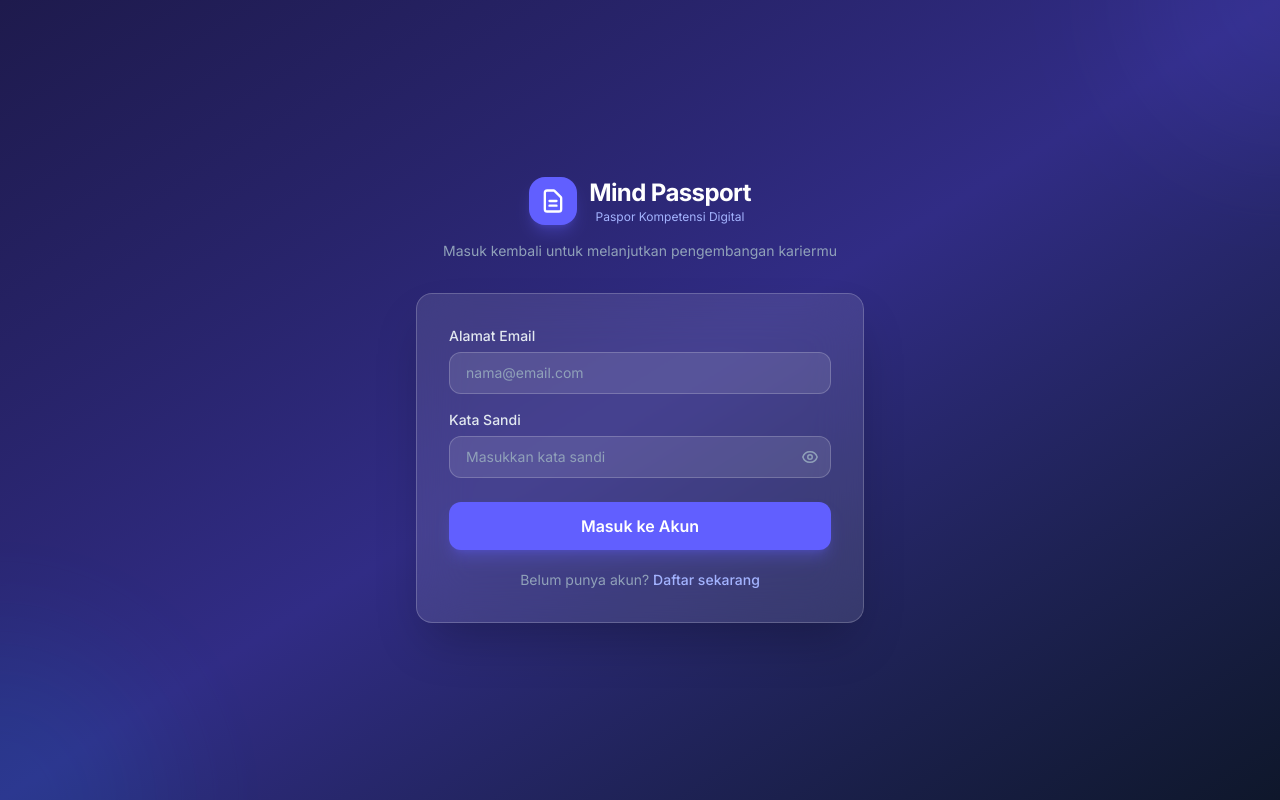
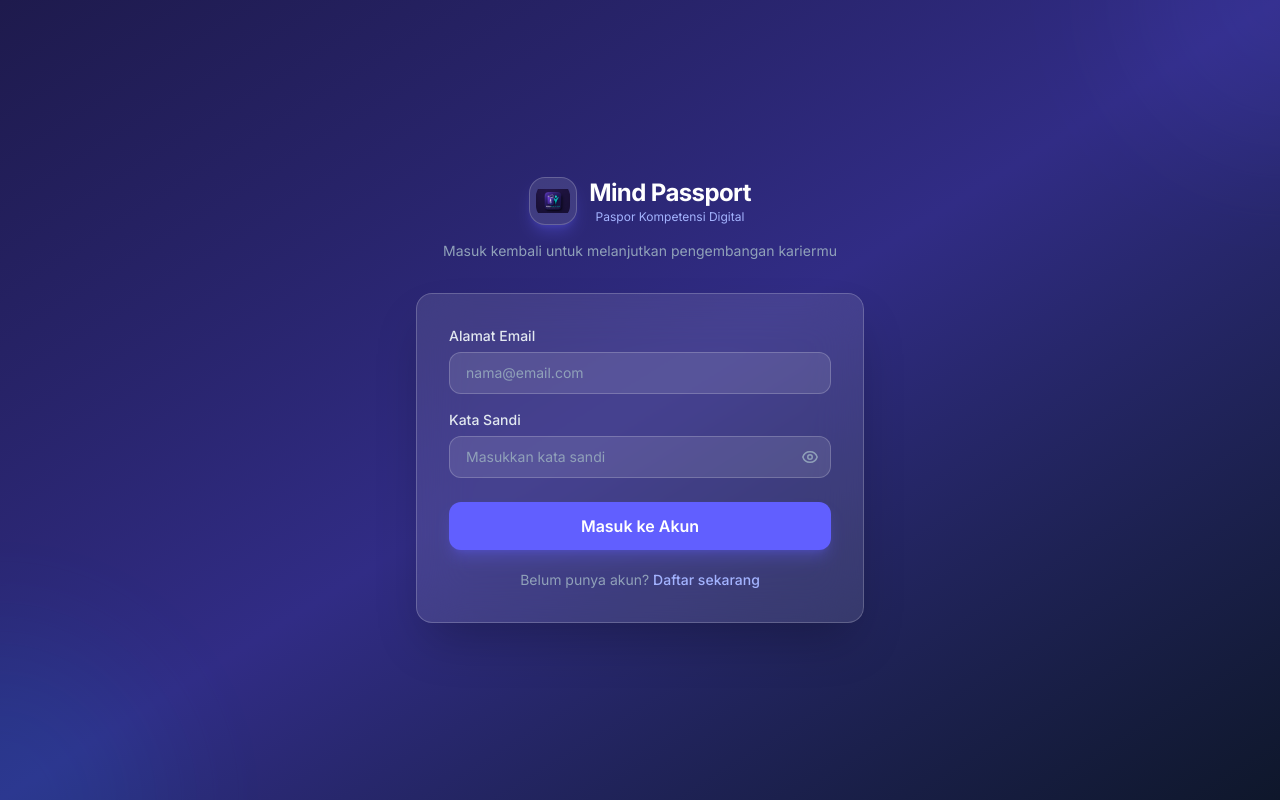
Before and after one commit to awanbadut/MindPasport, a Next.js app: page /login in a window 1280 px wide. Built offline with nearby package versions, Linux system fonts and the light colour scheme; no server answers.

Commit message:
feat: integrasikan logo custom (public/logo.png) ke seluruh antarmuka aplikasi (Sidebar, Landing Page, Login, Register, & Paspor)

```diff
--- a/src/app/(auth)/login/page.tsx
+++ b/src/app/(auth)/login/page.tsx
@@ -56,10 +56,8 @@ export default function LoginPage() {
         {/* Header / Logo */}
         <div className="text-center mb-8">
           <div className="inline-flex items-center gap-3 mb-4">
-            <div className="w-12 h-12 bg-indigo-500 rounded-2xl flex items-center justify-center shadow-lg shadow-indigo-500/30">
-              <svg className="w-7 h-7 text-white" fill="none" stroke="currentColor" viewBox="0 0 24 24">
-                <path strokeLinecap="round" strokeLinejoin="round" strokeWidth={2} d="M9 12h6m-6 4h6m2 5H7a2 2 0 01-2-2V5a2 2 0 012-2h5.586a1 1 0 01.707.293l5.414 5.414a1 1 0 01.293.707V19a2 2 0 01-2 2z" />
-              </svg>
+            <div className="w-12 h-12 bg-white/10 p-1.5 rounded-2xl flex items-center justify-center shadow-lg shadow-indigo-500/30 border border-white/20">
+              <img src="/logo.png" alt="Mind Passport Logo" className="w-full h-full object-contain rounded-xl" />
             </div>
             <div>
               <h1 className="text-2xl font-bold text-white tracking-tight">Mind Passport</h1>
--- a/src/app/(auth)/register/page.tsx
+++ b/src/app/(auth)/register/page.tsx
@@ -72,10 +72,8 @@ export default function RegisterPage() {
       <div className="relative w-full max-w-md">
         <div className="text-center mb-8">
           <div className="inline-flex items-center gap-3 mb-4">
-            <div className="w-12 h-12 bg-indigo-500 rounded-2xl flex items-center justify-center shadow-lg shadow-indigo-500/30">
-              <svg className="w-7 h-7 text-white" fill="none" stroke="currentColor" viewBox="0 0 24 24">
-                <path strokeLinecap="round" strokeLinejoin="round" strokeWidth={2} d="M9 12h6m-6 4h6m2 5H7a2 2 0 01-2-2V5a2 2 0 012-2h5.586a1 1 0 01.707.293l5.414 5.414a1 1 0 01.293.707V19a2 2 0 01-2 2z" />
-              </svg>
+            <div className="w-12 h-12 bg-white/10 p-1.5 rounded-2xl flex items-center justify-center shadow-lg shadow-indigo-500/30 border border-white/20">
+              <img src="/logo.png" alt="Mind Passport Logo" className="w-full h-full object-contain rounded-xl" />
             </div>
             <div>
               <h1 className="text-2xl font-bold text-white tracking-tight">Mind Passport</h1>
--- a/src/app/(dashboard)/passport/page.tsx
+++ b/src/app/(dashboard)/passport/page.tsx
@@ -188,13 +188,16 @@ export default function CompetencyPassportPage() {
             <div className="absolute bottom-0 left-0 w-64 h-64 bg-sky-500 rounded-full opacity-10 blur-3xl pointer-events-none print:hidden" />
 
             <div className="flex justify-between items-start border-b border-indigo-800/60 pb-6 print:border-neutral-300">
-              <div className="space-y-1">
+              <div className="flex items-center gap-3">
+                <img src="/logo.png" alt="Mind Passport Logo" className="w-10 h-10 object-contain rounded-lg" />
+                <div className="space-y-0.5">
                   <span className="text-xs font-bold text-indigo-300 tracking-widest uppercase print:text-neutral-500">
                     Mind Passport
                   </span>
                   <h2 className="text-xl sm:text-2xl font-black tracking-tight print:text-black">
                     PASPOR KOMPETENSI DIGITAL
                   </h2>
+                </div>
               </div>
               <div className="text-right">
                 <span className="text-xs text-indigo-400 print:text-neutral-400">PASSPORT NO.</span>
--- a/src/app/page.tsx
+++ b/src/app/page.tsx
@@ -15,10 +15,8 @@ export default async function LandingPage() {
       {/* Header / Navbar */}
       <header className="relative max-w-7xl mx-auto w-full px-6 py-6 flex items-center justify-between z-20 border-b border-white/5">
         <div className="flex items-center gap-2">
-          <div className="w-8 h-8 rounded-lg bg-gradient-to-br from-indigo-500 to-purple-600 flex items-center justify-center shadow-lg shadow-indigo-500/20">
-            <svg className="w-4 h-4 text-white" fill="none" stroke="currentColor" viewBox="0 0 24 24">
-              <path strokeLinecap="round" strokeLinejoin="round" strokeWidth={2.5} d="M9 12l2 2 4-4M7.835 4.697a3.42 3.42 0 001.946-.806 3.42 3.42 0 014.438 0 3.42 3.42 0 001.946.806 3.42 3.42 0 013.138 3.138 3.42 3.42 0 00.806 1.946 3.42 3.42 0 010 4.438 3.42 3.42 0 00-.806 1.946 3.42 3.42 0 01-3.138 3.138 3.42 3.42 0 00-1.946.806 3.42 3.42 0 01-4.438 0 3.42 3.42 0 00-1.946-.806 3.42 3.42 0 01-3.138-3.138 3.42 3.42 0 00-.806-1.946 3.42 3.42 0 010-4.438 3.42 3.42 0 00.806-1.946 3.42 3.42 0 013.138-3.138z" />
-            </svg>
+          <div className="w-9 h-9 rounded-xl bg-white/10 p-1 flex items-center justify-center shadow-lg shadow-indigo-500/20 border border-white/10">
+            <img src="/logo.png" alt="Mind Passport Logo" className="w-full h-full object-contain rounded-lg" />
           </div>
           <span className="font-extrabold text-lg text-white leading-none tracking-tight">
             Mind Passport
--- a/src/app/passport/[slug]/page.tsx
+++ b/src/app/passport/[slug]/page.tsx
@@ -109,10 +109,8 @@ export default function PublicPassportPage({
         {/* Branding header */}
         <div className="text-center space-y-2">
           <div className="inline-flex items-center gap-2">
-            <div className="w-8 h-8 bg-indigo-500 rounded-lg flex items-center justify-center">
-              <svg className="w-5 h-5 text-white" fill="none" stroke="currentColor" viewBox="0 0 24 24">
-                <path strokeLinecap="round" strokeLinejoin="round" strokeWidth={2} d="M9 12h6m-6 4h6m2 5H7a2 2 0 01-2-2V5a2 2 0 012-2h5.586a1 1 0 01.707.293l5.414 5.414a1 1 0 01.293.707V19a2 2 0 01-2 2z" />
-              </svg>
+            <div className="w-8 h-8 rounded-lg bg-neutral-100 border border-neutral-200 p-0.5 flex items-center justify-center">
+              <img src="/logo.png" alt="Mind Passport Logo" className="w-full h-full object-contain rounded" />
             </div>
             <span className="font-bold text-neutral-800 text-lg">Mind Passport</span>
           </div>
--- a/src/components/layout/Sidebar.tsx
+++ b/src/components/layout/Sidebar.tsx
@@ -145,12 +145,8 @@ export function Sidebar({ onClose, userRole }: SidebarProps) {
     <aside className="flex flex-col h-full bg-[#1E1B4B] text-white w-64 flex-shrink-0">
       {/* Logo */}
       <div className="flex items-center gap-3 px-5 py-5 border-b border-white/10">
-        <div className="w-9 h-9 rounded-xl bg-gradient-to-br from-indigo-400 to-purple-600 flex items-center justify-center flex-shrink-0 shadow-lg">
-          <svg className="w-5 h-5 text-white" fill="none" stroke="currentColor" viewBox="0 0 24 24">
-            <path strokeLinecap="round" strokeLinejoin="round" strokeWidth={2}
-              d="M9 12l2 2 4-4M7.835 4.697a3.42 3.42 0 001.946-.806 3.42 3.42 0 014.438 0 3.42 3.42 0 001.946.806 3.42 3.42 0 013.138 3.138 3.42 3.42 0 00.806 1.946 3.42 3.42 0 010 4.438 3.42 3.42 0 00-.806 1.946 3.42 3.42 0 01-3.138 3.138 3.42 3.42 0 00-1.946.806 3.42 3.42 0 01-4.438 0 3.42 3.42 0 00-1.946-.806 3.42 3.42 0 01-3.138-3.138 3.42 3.42 0 00-.806-1.946 3.42 3.42 0 010-4.438 3.42 3.42 0 00.806-1.946 3.42 3.42 0 013.138-3.138z"
-            />
-          </svg>
+        <div className="w-9 h-9 rounded-xl bg-white/10 p-1 flex items-center justify-center flex-shrink-0 shadow-lg border border-white/20">
+          <img src="/logo.png" alt="Mind Passport Logo" className="w-full h-full object-contain rounded-lg" />
         </div>
         <div className="min-w-0">
           <span className="block text-white font-bold text-base leading-tight tracking-tight">
```
Also changed, not shown: public/logo.png (added). Lines whose indentation alone changed are shown as unchanged.
